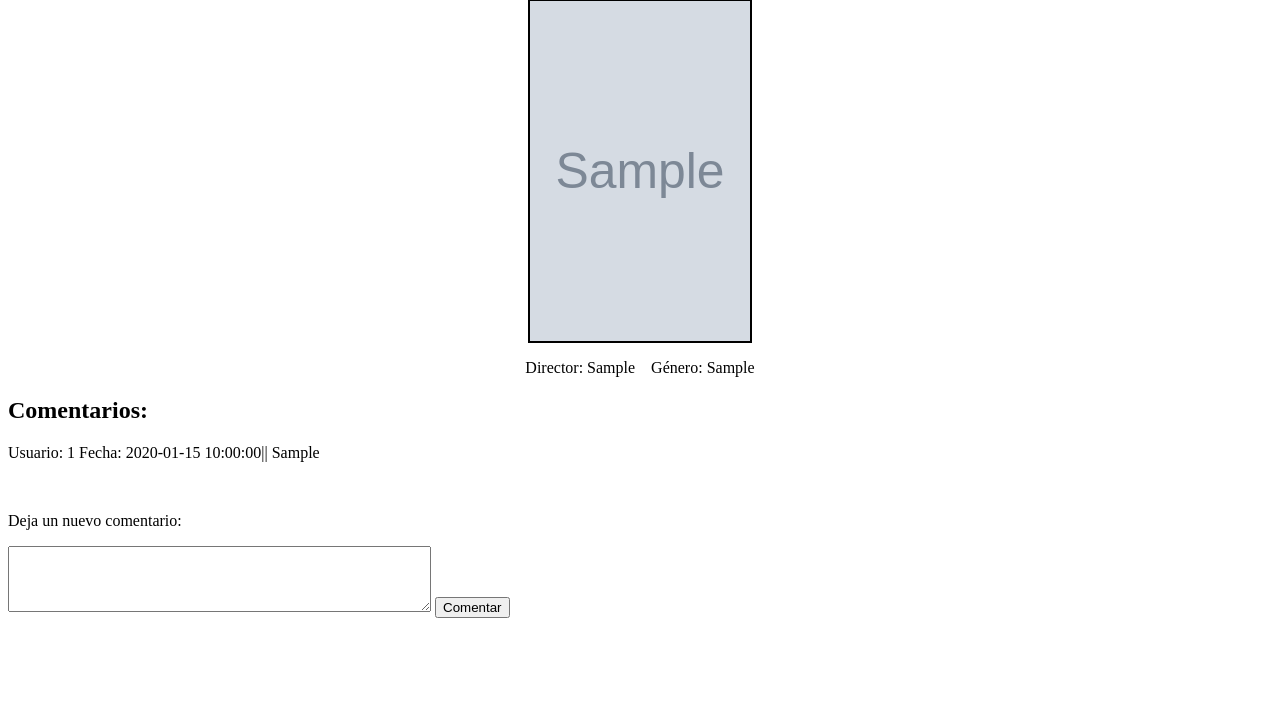
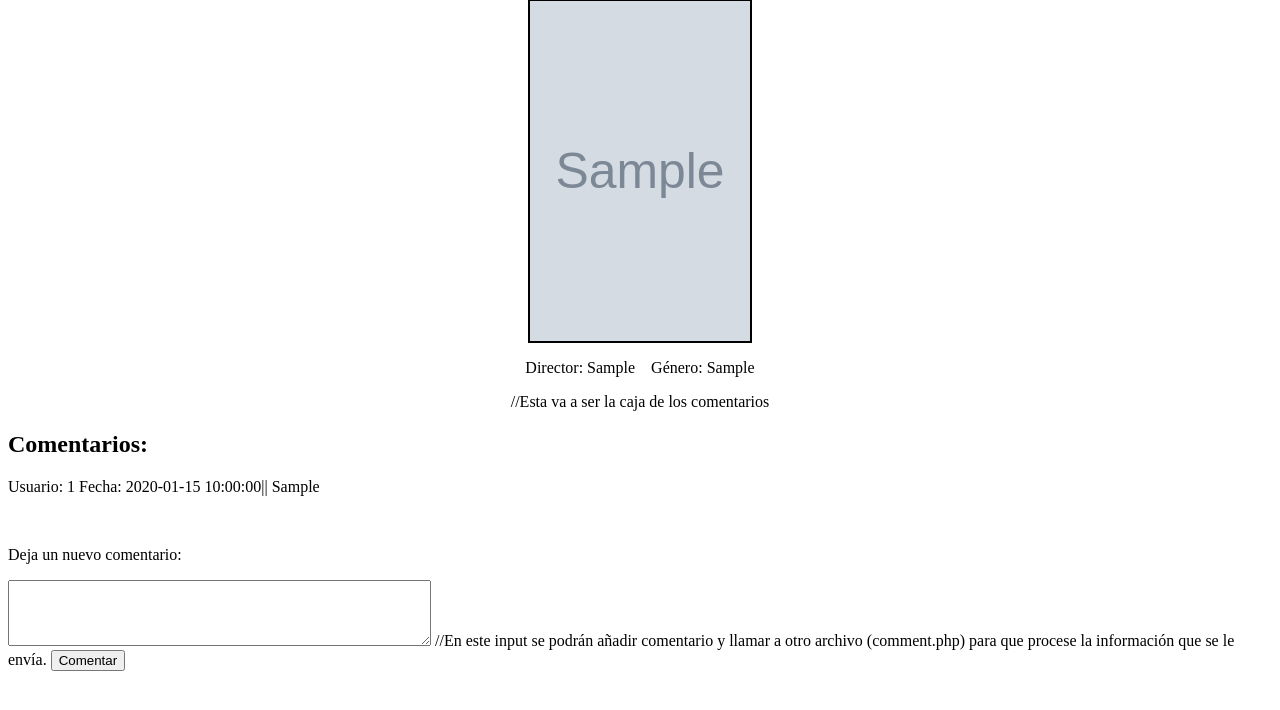
Before and after one commit to javieb/DWES, a PHP site: page /detail.php?pelicula_id=1 in a window 1280 px wide. Shown: the part 67-777 px from the top of the page. Run offline with PHP 8.4, Linux system fonts and the light colour scheme; tables that the repository leaves empty or names only in its code hold one stand-in row (values such as "Sample post"); grey boxes marked "Sample" are stand-in pictures.

Commit message:
Comentarios de detail.php

```diff
--- a/sprint2sql/www/mysite/detail.php
+++ b/sprint2sql/www/mysite/detail.php
@@ -24,26 +24,26 @@
 </head>
 <body>
     <?php
-        if (!isset($_GET['pelicula_id'])){
+        if (!isset($_GET['pelicula_id'])){ //El GET se va a pasar desde el main.php en un principio
             die("No se ha especificado una película");
         }
         $pelicula_id = $_GET['pelicula_id'];
-        $query = "SELECT * FROM tPeliculas where id_pelicula=".$pelicula_id;
+        $query = "SELECT * FROM tPeliculas where id_pelicula=".$pelicula_id; //Hacemos la query para coger la fila de la película con el ID que se pasó desde main.php
         $result = mysqli_query($db, $query) or die("Query error");
-        $only_row = mysqli_fetch_array($result);
+        $only_row = mysqli_fetch_array($result); //Solo va a haber una fila, no se hace loop
 	echo "<div id='cajaTitulo'>";
-        echo "<h1>".$only_row["nombre"]."</h1>";
+        echo "<h1>".$only_row["nombre"]."</h1>"; //Nombre de la película
 	echo "</div>";
-	echo "<img src='".$only_row["url_imagen"]."' alt='".$only_row["nombre"]."' height='340px' width='220px' border='2px' hspace='30px'/>";
-        echo "<p>Director: ".$only_row["director"]."&nbsp;&nbsp;&nbsp;&nbsp;Género: ".$only_row["genero"]."</p>";
+	echo "<img src='".$only_row["url_imagen"]."' alt='".$only_row["nombre"]."' height='340px' width='220px' border='2px' hspace='30px'/>"; //Imagen de la película
+        echo "<p>Director: ".$only_row["director"]."&nbsp;&nbsp;&nbsp;&nbsp;Género: ".$only_row["genero"]."</p>"; //Director y género de la película
 	?>
-	<div id="cajaComentarios">
+	<div id="cajaComentarios"> //Esta va a ser la caja de los comentarios
     	<h2 style="text-align: left;">Comentarios:</h2>
         	<?php
-            	$query2 = "SELECT * FROM tComentarios where id_pelicula=".$pelicula_id;
+            	$query2 = "SELECT * FROM tComentarios where id_pelicula=".$pelicula_id; //Se cogen todos los comentarios referidos a la película  con el ID
             	$result2 = mysqli_query($db, $query2) or die("Query error");
             	while ($row = mysqli_fetch_array($result2)){
-                	echo "<p>Usuario: ".$row["usuario_id"]." Fecha: ".$row["fecha"]."|| ".$row["comentario"]."</p>";
+                	echo "<p>Usuario: ".$row["usuario_id"]." Fecha: ".$row["fecha"]."|| ".$row["comentario"]."</p>"; //Se van mostrando los comentarios
             	}
             	mysqli_close($db);
         	?>
@@ -51,7 +51,7 @@
 	<p>Deja un nuevo comentario:</p>
 	<form action="./comment.php" method="post">
 		<textarea rows="4" cols="50" name="new_comment"></textarea>
-		<input type="hidden" name="pelicula_id" value="<?php echo $pelicula_id; ?>">
+		<input type="hidden" name="pelicula_id" value="<?php echo $pelicula_id; ?>"> //En este input se podrán añadir comentario y llamar a otro archivo (comment.php) para que procese la información que se le envía.
 		<input type="submit" value="Comentar">
 	</form>
 </body>
```
